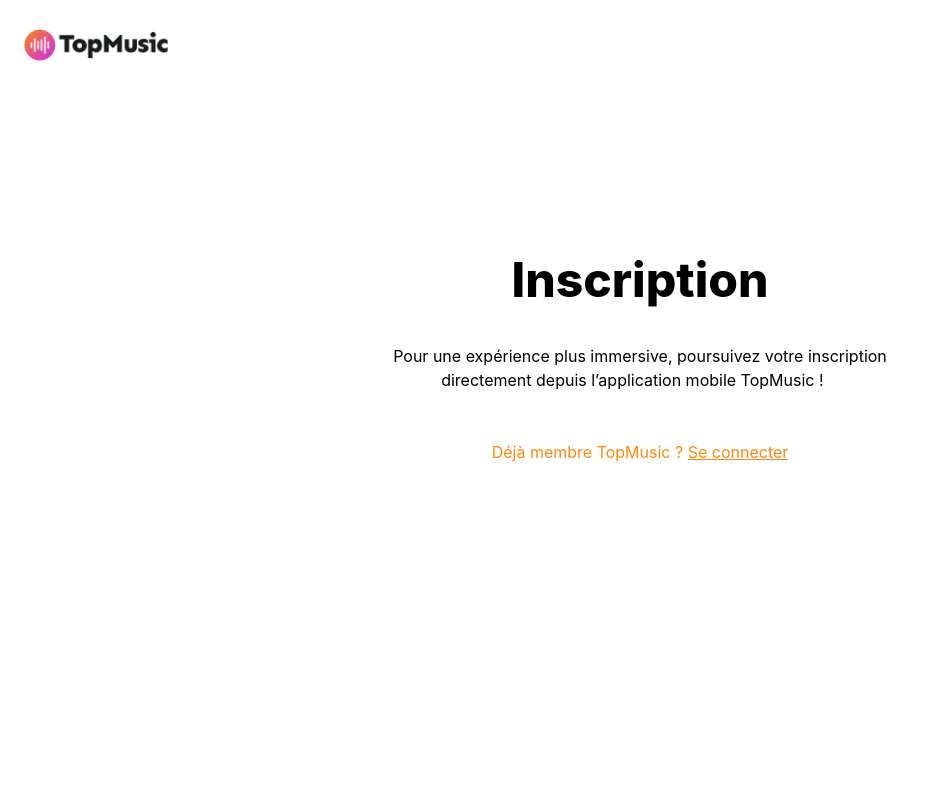
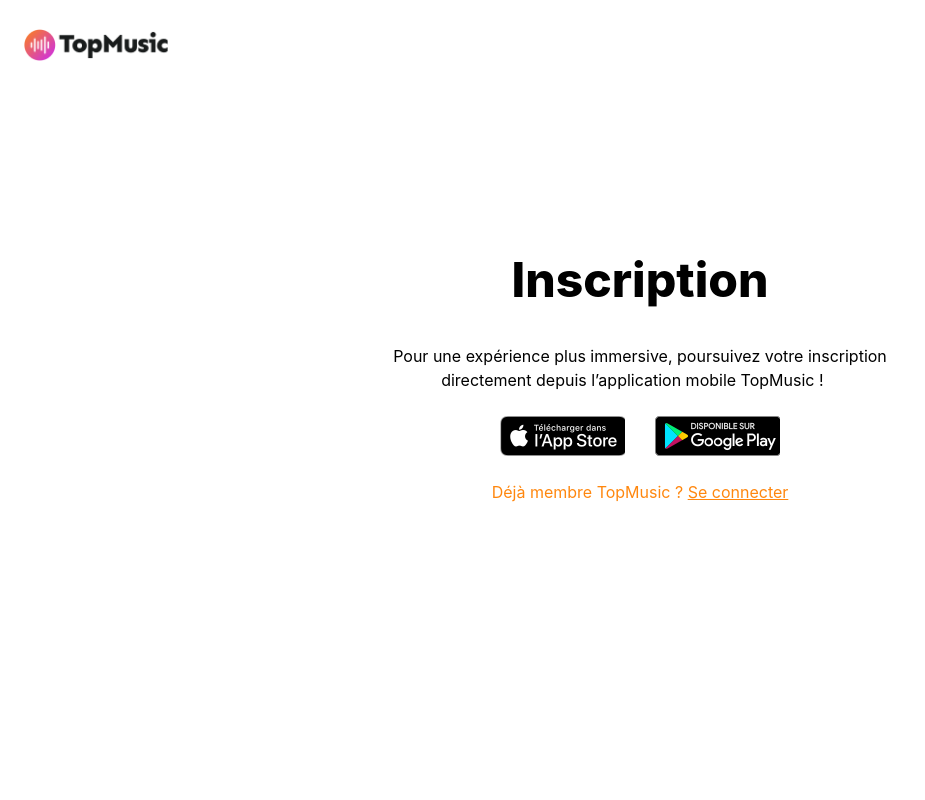
Before and after one commit to YevhenTiaka/TopMusic-Wallet, a Next.js app: page /enregistrement in a window 1280 px wide. Shown: the top 800 px of the page, without its empty margins (0-925 px from the left). Built offline with nearby package versions, Linux system fonts and the light colour scheme.

Commit message:
tailwind refactoring

```diff
--- a/src/styles/globals.css
+++ b/src/styles/globals.css
@@ -56,3 +56,42 @@
   height: 30px;
   background-repeat: no-repeat;
 }
+
+.fa-facebook {
+  font-size: 28px;
+  color: #1877f2;
+  margin: 0 60px 0 25px;
+}
+.fa-google {
+  font-size: 28px;
+  margin: 0 60px 0 25px;
+
+  background: conic-gradient(
+      from -45deg,
+      #ea4335 110deg,
+      #4285f4 90deg 180deg,
+      #34a853 180deg 270deg,
+      #fbbc05 270deg
+    )
+    73% 55%/150% 150% no-repeat;
+  -webkit-background-clip: text;
+  background-clip: text;
+  color: transparent;
+  -webkit-text-fill-color: transparent;
+}
+.app__store {
+  background-image: url('./images/appstore-button.png');
+  width: 125px;
+  height: 40px;
+  margin-right: 15px;
+  cursor: pointer;
+  background-repeat: no-repeat;
+}
+.google__play {
+  background-image: url('./images/playstore-button.png');
+  width: 125px;
+  height: 40px;
+  margin-left: 15px;
+  cursor: pointer;
+  background-repeat: no-repeat;
+}
```
